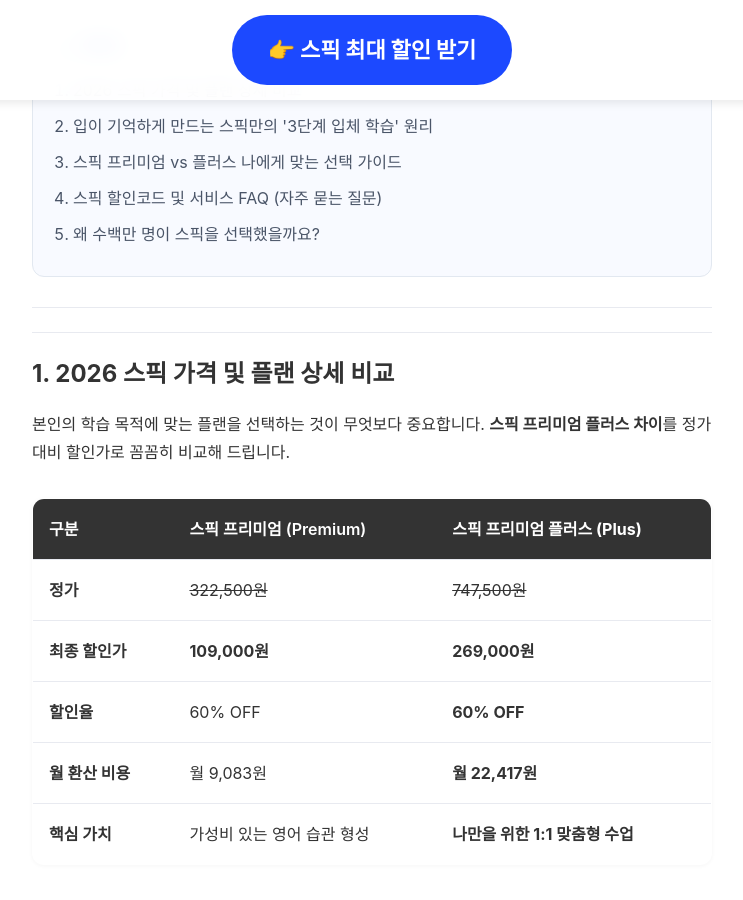
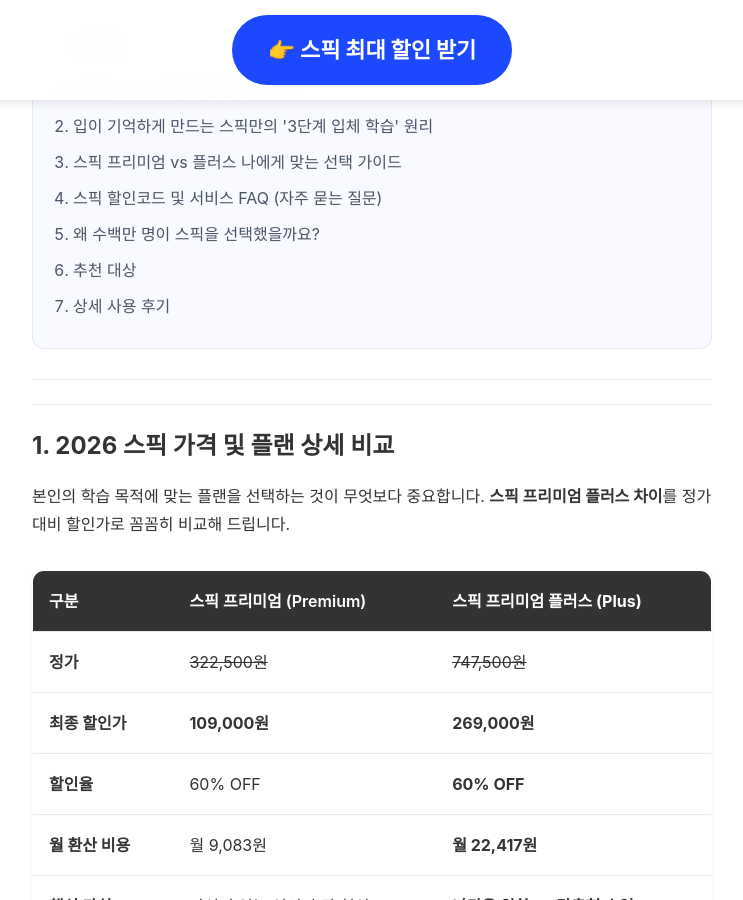
Before and after one commit to kjsjdw/speak_event_page, a Jekyll site: the page built from content/main-page-content.md, in a window 1280 px wide and 900 px high, scrolled down 1001 px. Shown: the whole window, without its empty margins (268-1011 px from the left). Built offline with Jekyll 4.4.1, drawn with Linux system fonts in a browser that asks for light colours; some web fonts are replaced.

Commit message:
Update 01-intro.md

```diff
--- a/content/sections/01-intro.md
+++ b/content/sections/01-intro.md
@@ -41,6 +41,8 @@
     <li><a href='#3-스픽-프리미엄-vs-플러스-나에게-맞는-선택-가이드' title='스픽 프리미엄과 플러스 플랜 비교 가이드'>스픽 프리미엄 vs 플러스 나에게 맞는 선택 가이드</a></li>
     <li><a href='#4-스픽-할인코드-및-서비스-faq-자주-묻는-질문' title='스픽 할인코드 및 서비스 자주 묻는 질문'>스픽 할인코드 및 서비스 FAQ (자주 묻는 질문)</a></li>
     <li><a href='#5-왜-수백만-명이-스픽을-선택했을까요' title='스픽을 선택해야 하는 이유 확인하기'>왜 수백만 명이 스픽을 선택했을까요?</a></li>
+    <li><a href='#recommend' title='스픽 추천 대상 확인하기'>추천 대상</a></li>
+    <li><a href='#review' title='스픽 상세 사용 후기 확인하기'>상세 사용 후기</a></li>
   </ol>
 </div>
 
```
